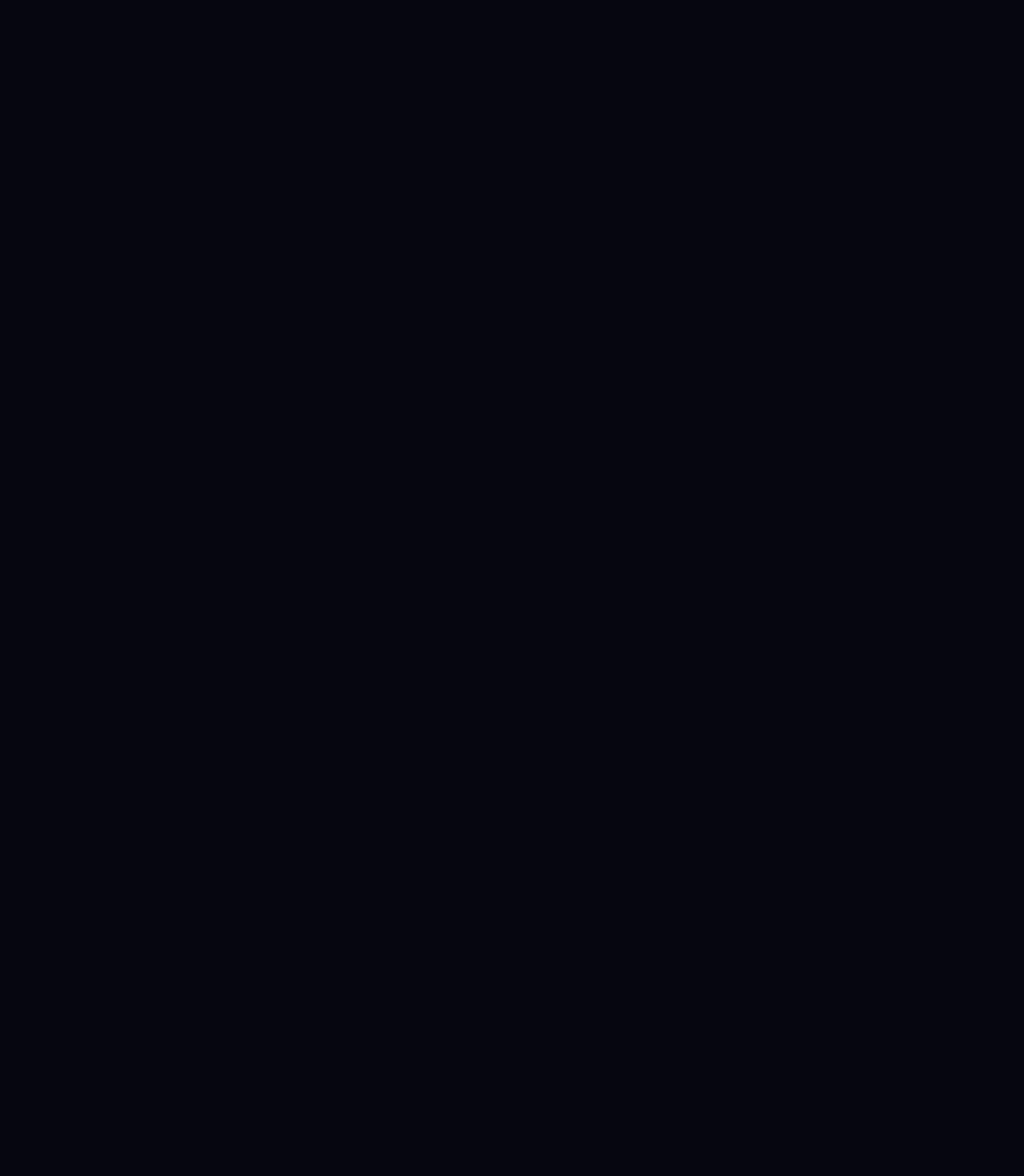
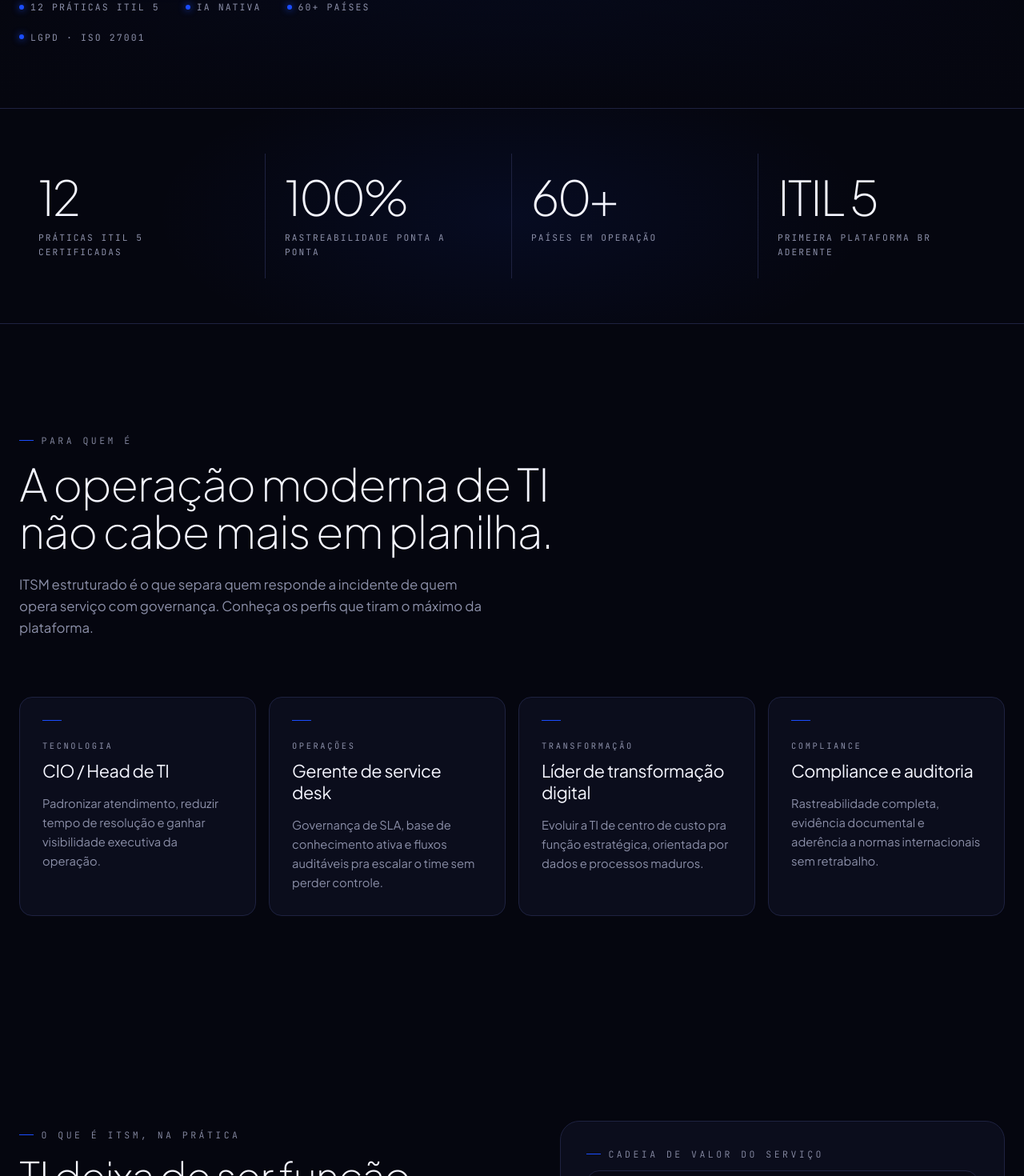
Before and after one commit to Schmidtdex/desk2, a Next.js app: page /itsm in a window 1280 px wide. Before the commit this address had no page. Shown: the part 975-2445 px from the top of the page at 80% size. Before the commit the page ends 800 px from the top, so only its background shows below. Built offline with nearby package versions, Linux system fonts and the light colour scheme; a web font is replaced by a local one.

Commit message:
feat(itsm): add /itsm product page — ITSM platform template

```diff
--- /dev/null
+++ b/app/itsm/page.tsx
@@ -0,0 +1,39 @@
+import type { Metadata } from "next";
+import Reveal from "@/components/fx/Reveal";
+import { FooterFull } from "@/components/layout/FooterFull";
+
+import Hero from "./components/Hero";
+import Metrics from "./components/Metrics";
+import Personas from "./components/Personas";
+import About from "./components/About";
+import AnchorSection from "./components/AnchorSection";
+import Implementation from "./components/Implementation";
+import WhyDesk from "./components/WhyDesk";
+import Faq from "./components/Faq";
+
+import { PAGE_CONFIG } from "./lib/data";
+
+export const metadata: Metadata = {
+  title: "ITSM — Desk Manager",
+  description:
+    "ITSM estratégico, certificado pela ITIL 5 com IA nativa. A operação de TI deixa de ser reativa e passa a ser orientada por dados, governança estruturada e inteligência contínua.",
+};
+
+export default function ITSMPage() {
+  return (
+    <>
+      <Reveal />
+      <main>
+        <Hero />
+        <Metrics />
+        <Personas />
+        <About />
+        <AnchorSection />
+        <Implementation />
+        {PAGE_CONFIG.showWhy && <WhyDesk />}
+        <Faq />
+      </main>
+      <FooterFull />
+    </>
+  );
+}
```
